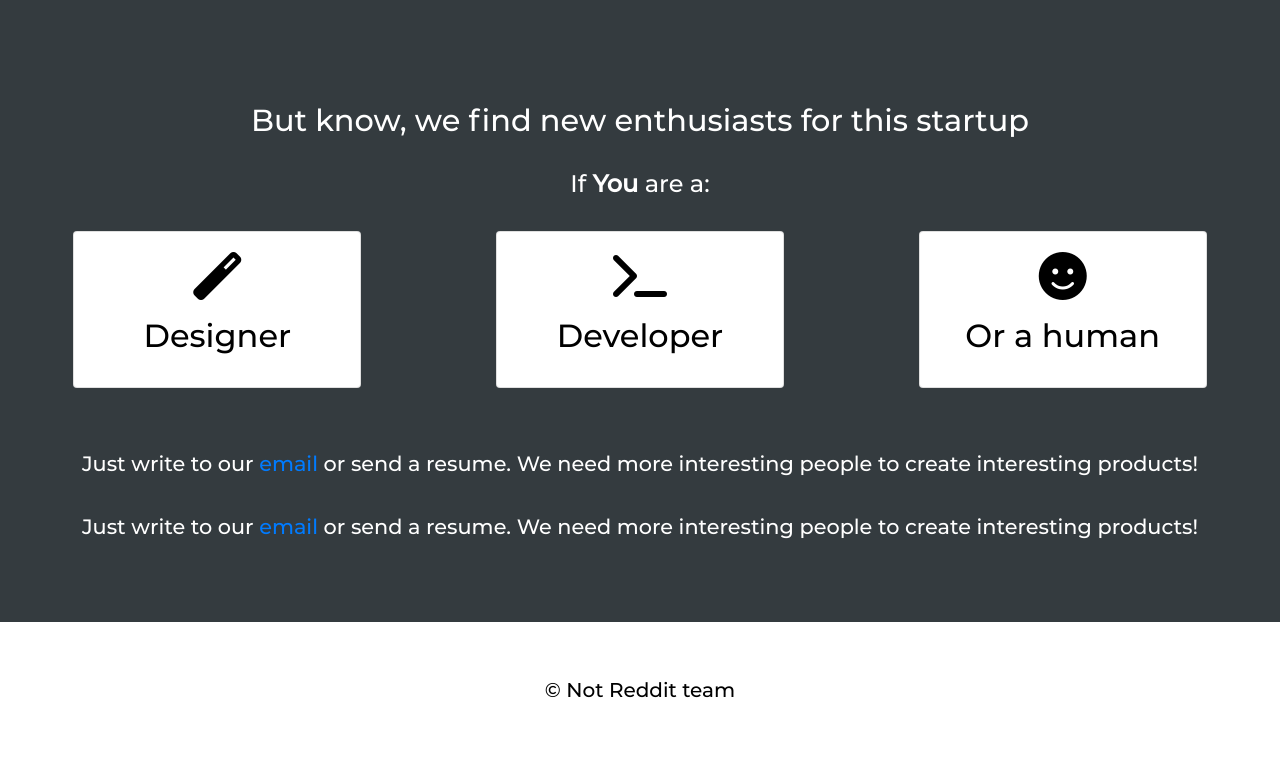
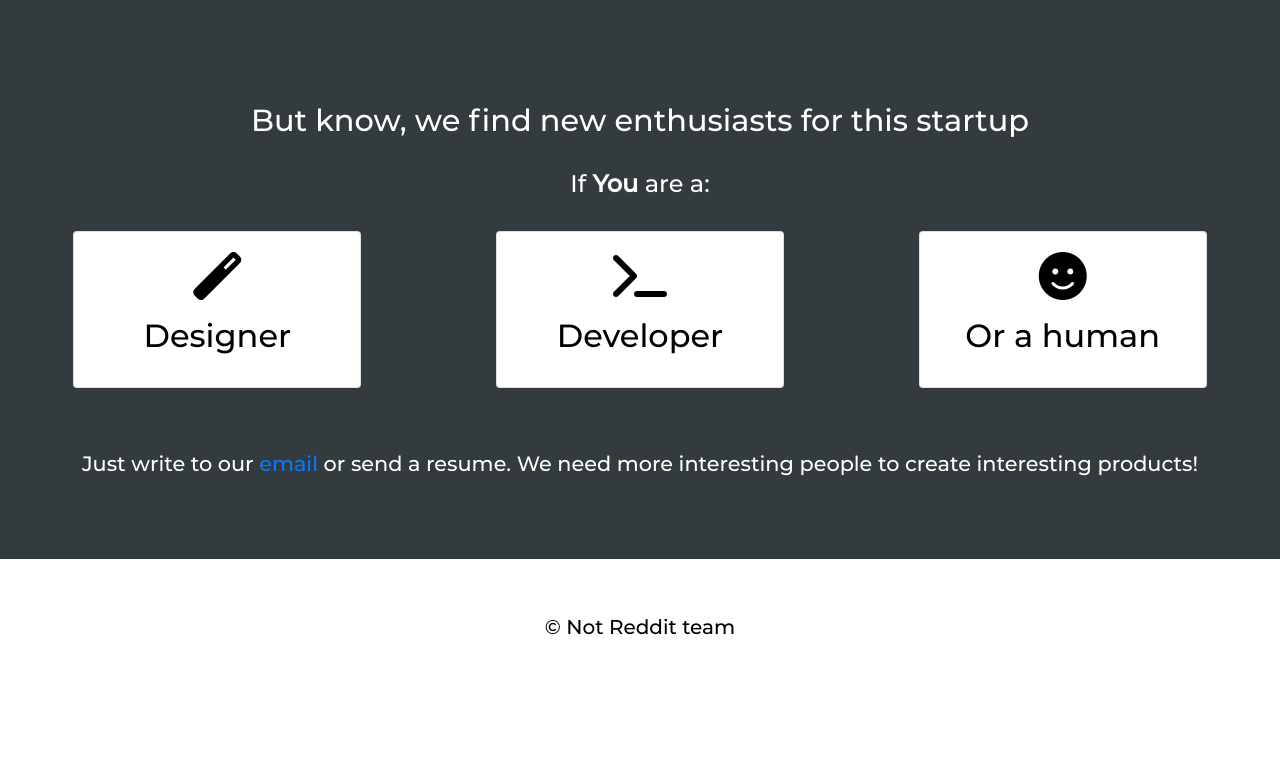
Before and after one commit to Grrame22/Not-Reddit, a Django app: page /team/ in a window 1280 px wide. Shown: the part 1559-2325 px from the top of the page. After the commit the page ends 2194 px from the top, so only its background shows below. Run offline with Django 3.2, Linux system fonts and the light colour scheme; some libraries are stand-ins or nearby versions.

Commit message:
Team files changed

```diff
--- a/startup/templates/startup/team.html
+++ b/startup/templates/startup/team.html
@@ -64,7 +64,6 @@
                 </div>
                 <p style="font-size: 1.3rem; margin-top: 2rem">Just write to our <a href="{% url 'contacts_page' %}">email</a>
                     or send a resume. We need more interesting people to create interesting products!</p>
-                <p style="font-size: 1.3rem; margin-top: 2rem">Just write to our <a href="{% url 'contacts_page' %}">email</a> or send a resume. We need more interesting people to create interesting products!</p>
             </div>
         </div>
 
```
